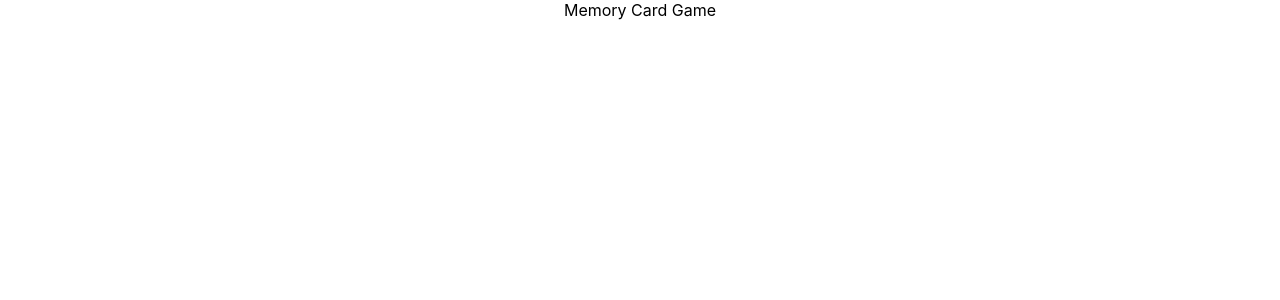
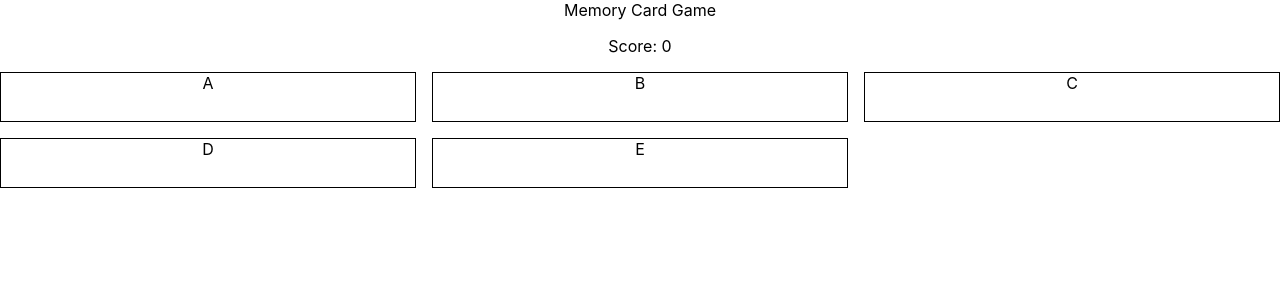
Before and after one commit to themetar/memory-card-game-react, a React (Create React App) app: page / in a window 1280 px wide. Shown: the top 300 px of the page. Built offline with nearby package versions, Linux system fonts and the light colour scheme.

Commit message:
Set up basic game elements
Put in place component structure: GameBoard and Card(s).
Set up click handling, implementing rudimentary game loop.

```diff
--- a/src/App.js
+++ b/src/App.js
@@ -1,9 +1,11 @@
 import './App.css';
+import GameBoard from './game/GameBoard';
 
 function App() {
   return (
     <div className="App">
-      Memory Card Game
+      <header>Memory Card Game</header>
+      <GameBoard />
     </div>
   );
 }
--- /dev/null
+++ b/src/game/Card.css
@@ -0,0 +1,3 @@
+.Card {
+  border: 1px solid black;
+}
--- /dev/null
+++ b/src/game/Card.js
@@ -0,0 +1,8 @@
+import './Card.css';
+
+export default function Card(props) {
+  const {contents} = props;
+  return (
+    <div className="Card" onClick={props.onClick}>{contents}</div>
+  );
+}
--- /dev/null
+++ b/src/game/GameBoard.css
@@ -0,0 +1,6 @@
+.cards-container {
+  display: grid;
+  grid-template-columns: repeat(3, 1fr);
+  grid-auto-rows: 50px;
+  gap: 1em;
+}
--- /dev/null
+++ b/src/game/GameBoard.js
@@ -0,0 +1,41 @@
+import './GameBoard.css';
+import {useState} from 'react';
+import Card from './Card';
+
+export default function GameBoard() {
+  const [score, setScore] = useState(0);
+  const [cards, setCards] = useState([
+    {contents: "A", order: 1, clicked: false},
+    {contents: "B", order: 2, clicked: false},
+    {contents: "C", order: 3, clicked: false},
+    {contents: "D", order: 4, clicked: false},
+    {contents: "E", order: 5, clicked: false},
+  ]);
+
+  const clickCard = function clickCard(index) {
+    const {clicked} = cards[index];
+    if (clicked) {
+      // reset
+      alert("Reset game");
+      setScore(0);
+      setCards(cards.map(card => ({...card, clicked: false})));
+    } else {
+      // score up
+      setScore(score + 1);
+      const updatedCards = cards.slice();
+      updatedCards[index] = {...cards[index], clicked: true};
+      setCards(updatedCards);
+    }
+  };
+
+  return (
+    <div className="GameBoard">
+      <p>Score: {score}</p>
+      <div className="cards-container">
+        {cards.map((cardObj, i) =>
+          <Card key={i} {...cardObj} onClick={() => clickCard(i)} />
+        )}
+      </div>
+    </div>
+  );
+}
```
